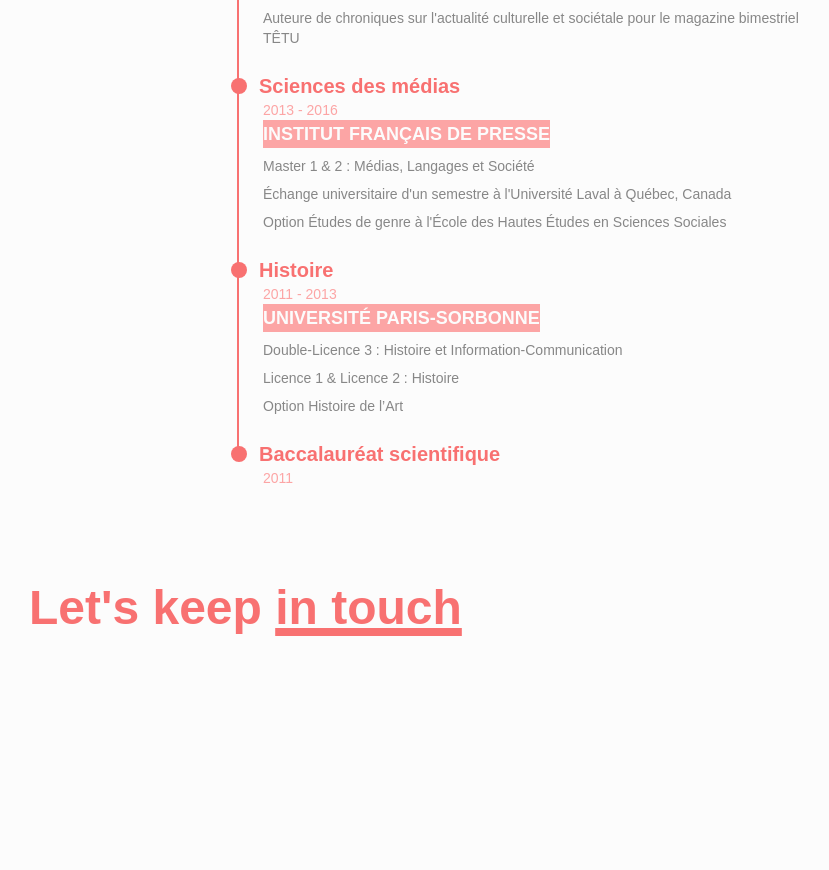
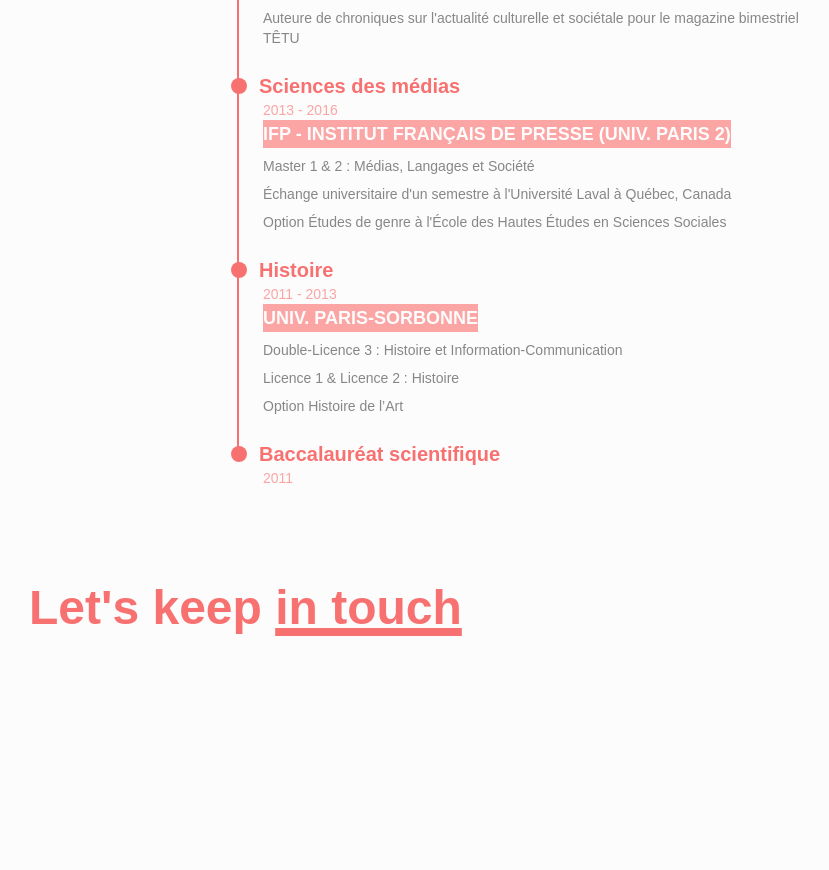
Before and after one commit to JulieBaret/Reactfolio, a React (Create React App) app: page / in a window 1280 px wide. Shown: the part 5264-6134 px from the top of the page, without its empty margins (35-864 px from the left). Built offline with nearby package versions, Linux system fonts and the light colour scheme.

Commit message:
fix: info in Info.js

```diff
--- a/src/info.js
+++ b/src/info.js
@@ -117,13 +117,13 @@ const experience = [
   more: ["Rédaction quotidienne d’articles pour le site internet tetu.com", "Auteure de chroniques sur l'actualité culturelle et sociétale pour le magazine bimestriel TÊTU"],
 },
 {
-  where: "Institut Français de Presse",
+  where: "IFP - Institut Français de Presse (Univ. Paris 2)",
   what: "Sciences des médias",
   when: "2013 - 2016",
   more: ["Master 1 & 2 : Médias, Langages et Société", "Échange universitaire d'un semestre à l'Université Laval à Québec, Canada", "Option Études de genre à l'École des Hautes Études en Sciences Sociales"],
 },
 {
-  where: "Université Paris-Sorbonne",
+  where: "Univ. Paris-Sorbonne",
   what: "Histoire",
   when: "2011 - 2013",
   more: ["Double-Licence 3 : Histoire et Information-Communication", "Licence 1 & Licence 2 : Histoire", "Option Histoire de l’Art"],
```
